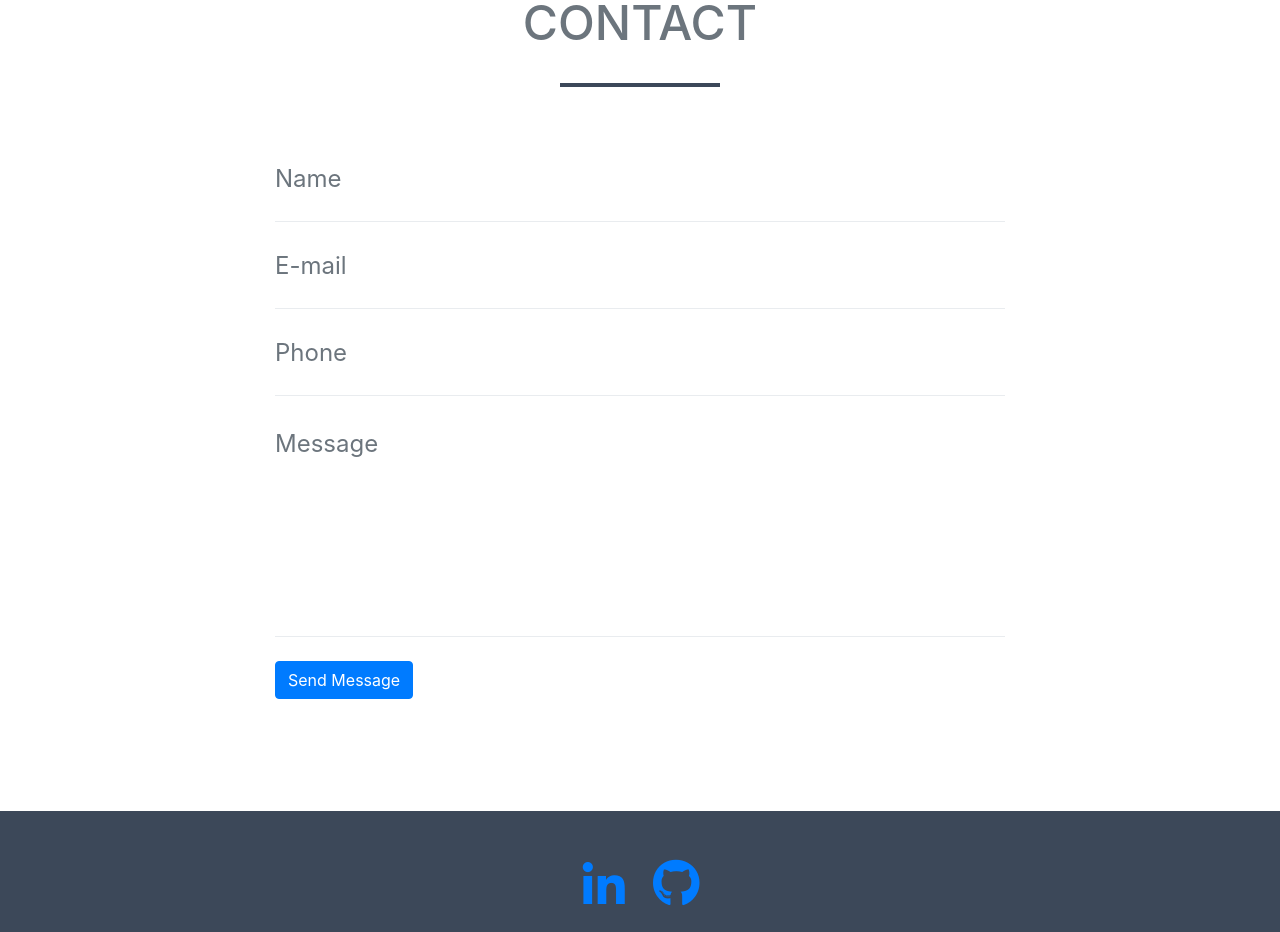
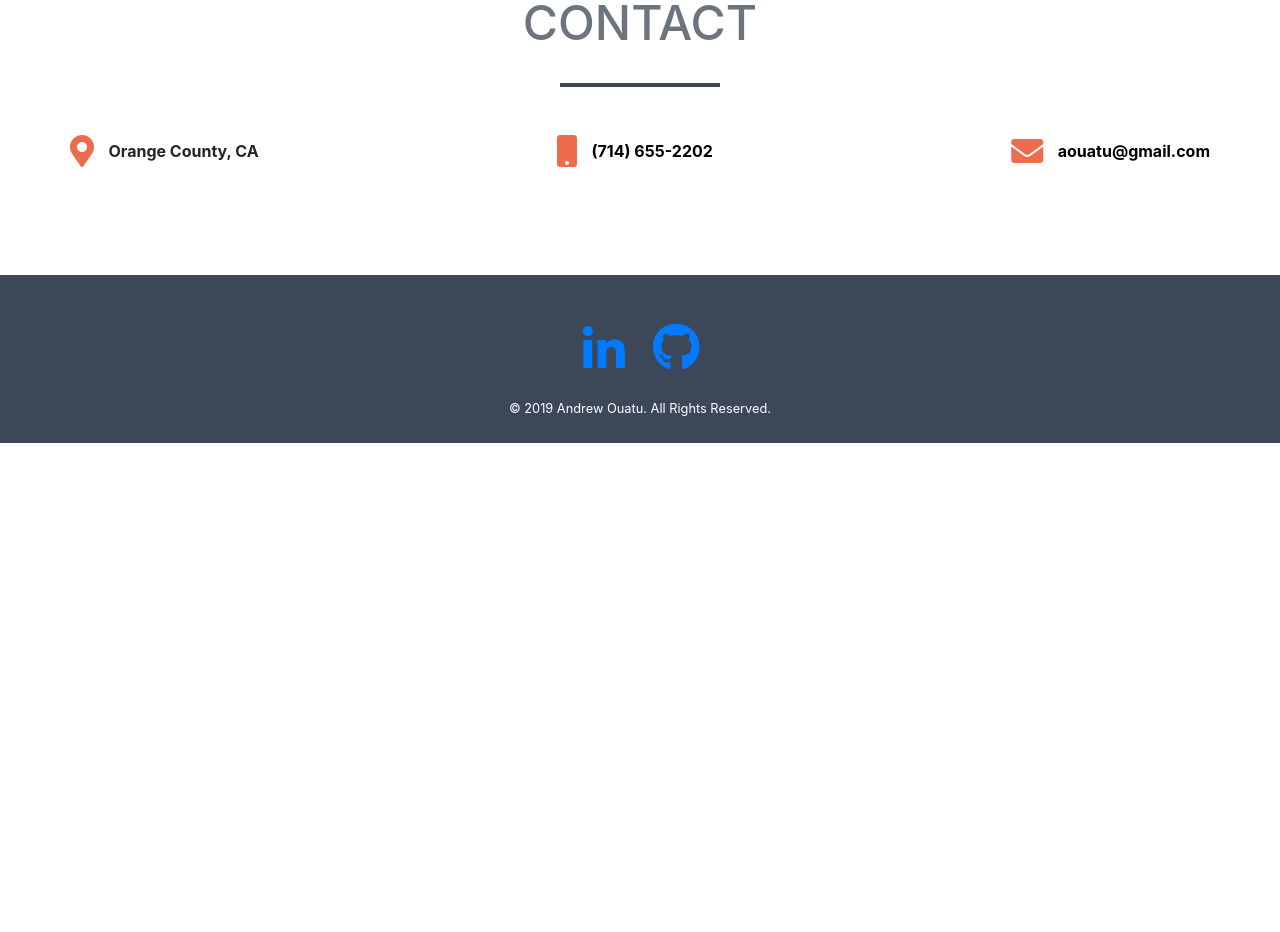
Before and after one commit to andrewouatu/portfolio, a website with bundled scripts: page index.html in a window 1280 px wide. Shown: the part 2708-3640 px from the top of the page. After the commit the page ends 3151 px from the top, so only its background shows below. Built offline with nearby package versions, Linux system fonts and the light colour scheme.

Commit message:
Completed contact info section

```diff
--- a/css/portfolio.css
+++ b/css/portfolio.css
@@ -36,7 +36,7 @@
     width: 100px;
 }
 
-/* Add spacing between dev icon rows */
+/* Adds spacing between dev icon rows */
 #page-top .bg-primary .container .row-space{
     margin-bottom: 5%;
 }
@@ -46,4 +46,35 @@
     margin-top: 2.0rem !important;
 }
 
-/* *******MEDIA QUERIES******* */
+/* Aligns contact icons in contact icons */
+#page-top #contact .container .row .contact-icon{
+    display: inline-block;
+}
+
+/* Aligns contact details in contact section */
+#page-top #contact .container .row .contact-details{
+    display: inline-block;
+    vertical-align: middle;
+}
+
+/* Aligns all contact items evenly */
+#page-top #contact .container .row{
+    justify-content: space-between;
+}
+
+/* Adds space between icon and content */
+#page-top #contact .container .row .contact-details p{
+    margin-left: 10px;
+    font-weight: bold;
+}
+
+/* Adds color to contact icons */
+#page-top #contact .container .row .contact-icon{
+    color: #EE6C4D;
+}
+
+/* Adds color to contact text links */
+#page-top #contact .container .row .contact-details a{
+    color: black;
+    font-weight: bold;
+}
--- a/index.html
+++ b/index.html
@@ -215,10 +215,11 @@
         <h2 class="text-center text-uppercase text-secondary mb-0">Contact</h2>
         <hr class="star-dark mb-5">
         <div class="row">
-          <div class="col-lg-8 mx-auto">
+          <!-- CONTACT FORM CODE STARTS HERE -->
+          <!-- <div class="col-lg-8 mx-auto"> -->
             <!-- To configure the contact form email address, go to mail/contact_me.php and update the email address in the PHP file on line 19. -->
             <!-- The form should work on most web servers, but if the form is not working you may need to configure your web server differently. -->
-            <form name="sentMessage" id="contactForm" novalidate="novalidate">
+            <!-- <form name="sentMessage" id="contactForm" novalidate="novalidate">
               <div class="control-group">
                 <div class="form-group floating-label-form-group controls mb-0 pb-2">
                   <label>Name</label>
@@ -252,7 +253,50 @@
               <div class="form-group">
                 <button type="submit" class="btn btn-primary btn-xl" id="sendMessageButton">Send Message</button>
               </div>
-            </form>
+            </form> -->
+          <!-- </div> -->
+          <!-- CONTACT FORM CODE ENDS HERE -->
+
+          <div col-sm-4>
+            <div class="contact-icon">
+                <!-- <img src="img/location.png"> -->
+                <i class="fas fa-map-marker-alt fa-2x"></i>
+              </div>
+            <div class="contact-details">
+              <p>Orange County, CA</p>
+            </div>
+          </div>
+          <div col-sm-4>
+            <div class="contact-icon">
+                <i class="fas fa-mobile fa-2x"></i>
+            </div>
+            <div class="contact-details">
+                <p>
+                    <script type="text/javascript">
+                      var a = '714';
+                      var b = '655';
+                      var c = '2202';
+                      var d = 'tel:';
+                      document.write('<a href="' + d + a + b + c + '">(' + a + ') ' + b + '-' + c + '</a>');
+                    </script>
+                </p>
+            </div>
+          </div>
+          <div col-sm-4>
+            <div class="contact-icon">
+                <i class="fas fa-envelope fa-2x"></i>
+            </div>
+            <div class="contact-details">
+                <p>
+                    <script type="text/javascript">
+                      var a = 'aouat';
+                      var b = 'u@gma';
+                      var c = 'il.com';
+                      var d = 'mailto:';
+                      document.write('<a href="' + d + a + b + c + '">' + a + b + c + '</a>');
+                    </script>
+                </p>
+            </div>
           </div>
         </div>
       </div>
```
Also changed, not shown: img/contact.png (added), img/email.png (added), img/location.png (added), 1 other file.
